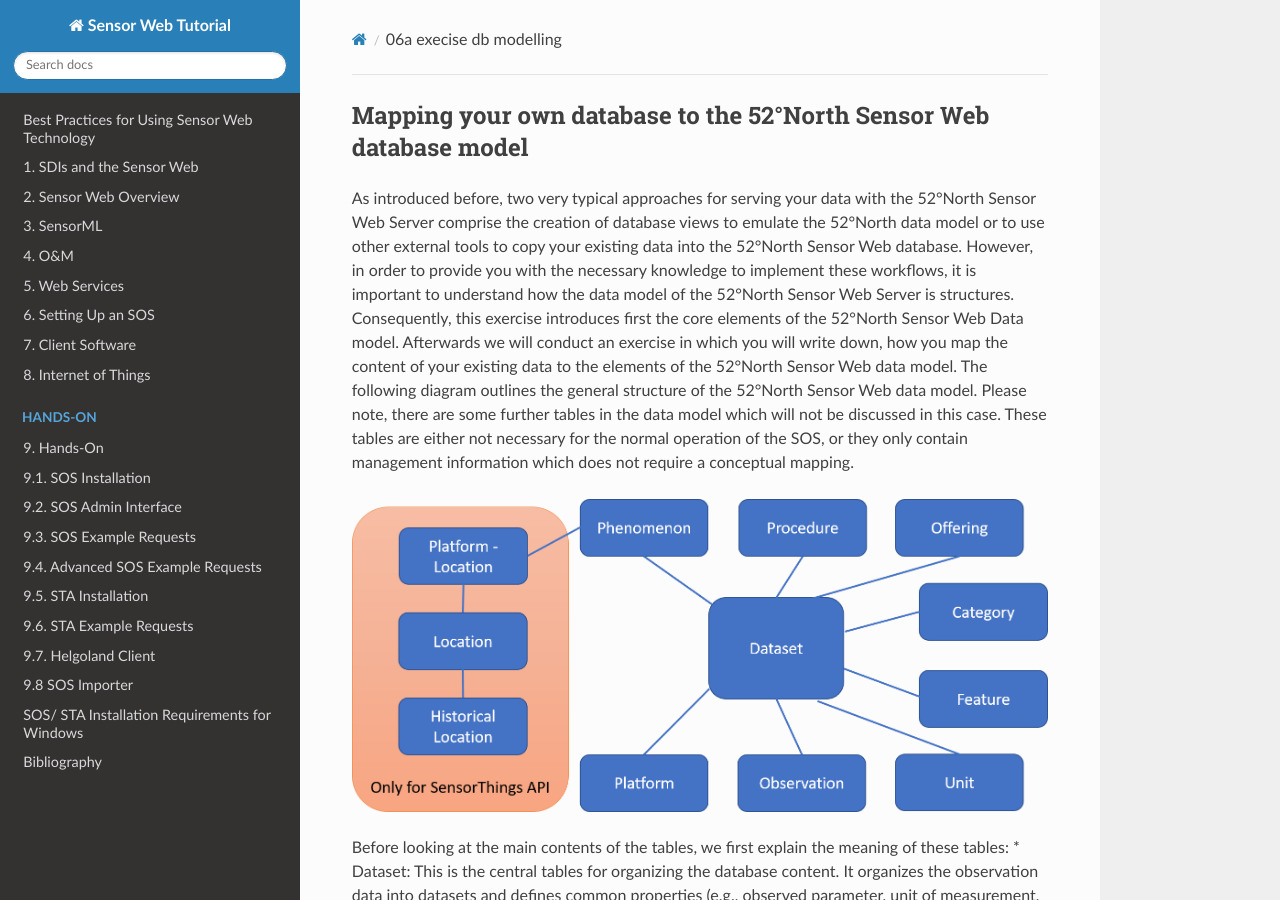
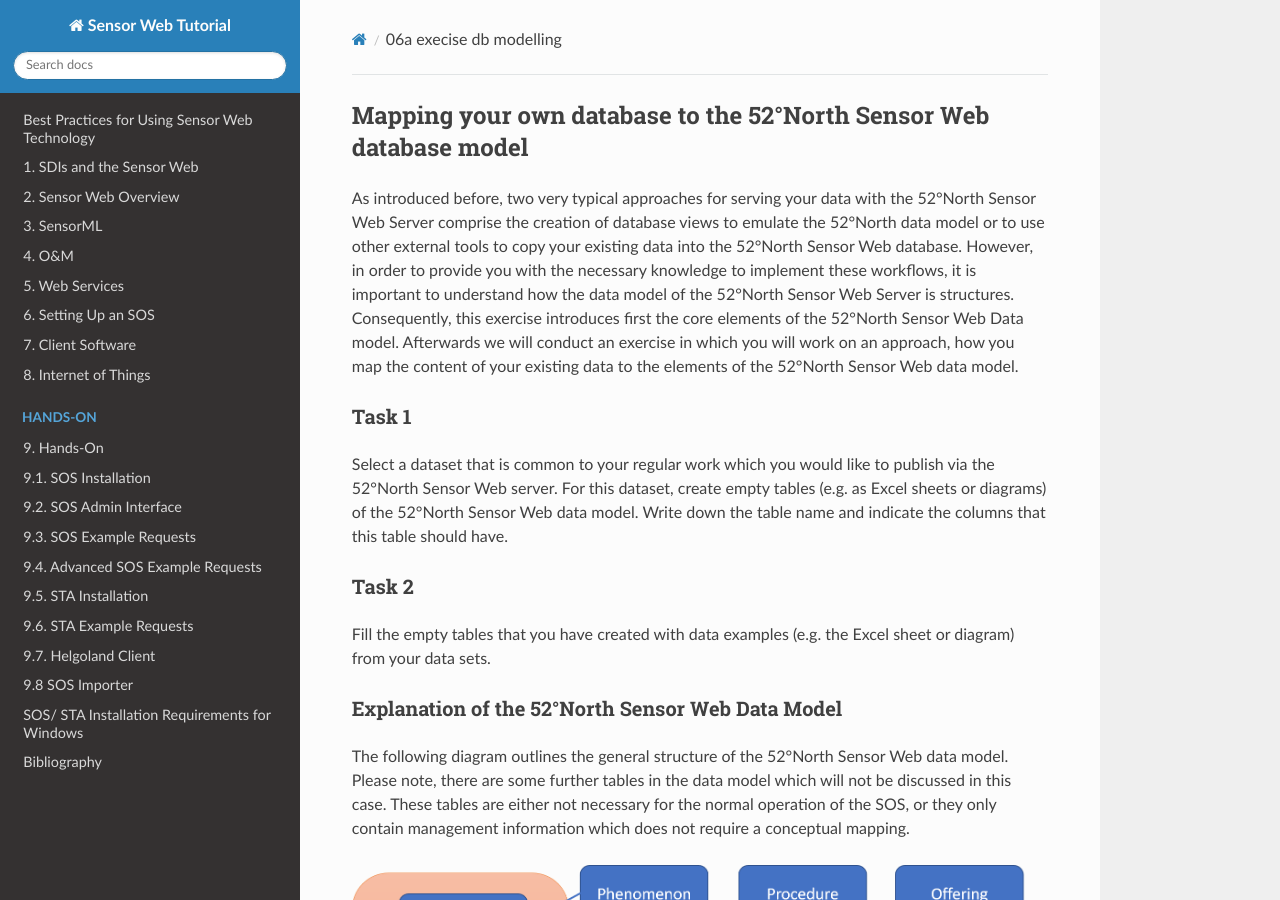
Before and after one commit to 52North/sensor-web-tutorial, an MkDocs documentation site: the page built from docs/06a_execise_db_modelling.md, in a window 1280 px wide and 900 px high. Built offline with MkDocs 1.6.1, drawn with Linux system fonts in a browser that asks for light colours; nearby versions of some CDN libraries.

Commit message:
Update 06a_execise_db_modelling.md

```diff
--- a/docs/06a_execise_db_modelling.md
+++ b/docs/06a_execise_db_modelling.md
@@ -7,7 +7,19 @@
 
 As introduced before, two very typical approaches for serving your data with the 52°North Sensor Web Server comprise the creation of database views to emulate the 52°North data model or to use other external tools to copy your existing data into the 52°North Sensor Web database.
 However, in order to provide you with the necessary knowledge to implement these workflows, it is important to understand how the data model of the 52°North Sensor Web Server is structures. Consequently, this exercise introduces first the core elements of the 52°North Sensor Web Data model.
-Afterwards we will conduct an exercise in which you will write down, how you map the content of your existing data to the elements of the 52°North Sensor Web data model.
+Afterwards we will conduct an exercise in which you will work on an approach, how you map the content of your existing data to the elements of the 52°North Sensor Web data model.
+
+### Task 1
+
+Select a dataset that is common to your regular work which you would like to publish via the 52°North Sensor Web server. For this dataset, create empty tables (e.g. as Excel sheets or diagrams) of the 52°North Sensor Web data model. Write down the table name and indicate the columns that this table should have.
+
+### Task 2
+
+Fill the empty tables that you have created with data examples (e.g. the Excel sheet or diagram) from your data sets.
+
+
+### Explanation of the 52°North Sensor Web Data Model
+
 The following diagram outlines the general structure of the 52°North Sensor Web data model. Please note, there are some further tables in the data model which will not be discussed in this case. These tables are either not necessary for the normal operation of the SOS, or they only contain management information which does not require a conceptual mapping.
 
 ![DB_Model_Overview.png](images/DB_Model_Overview.png "Overview of the database model")
```
